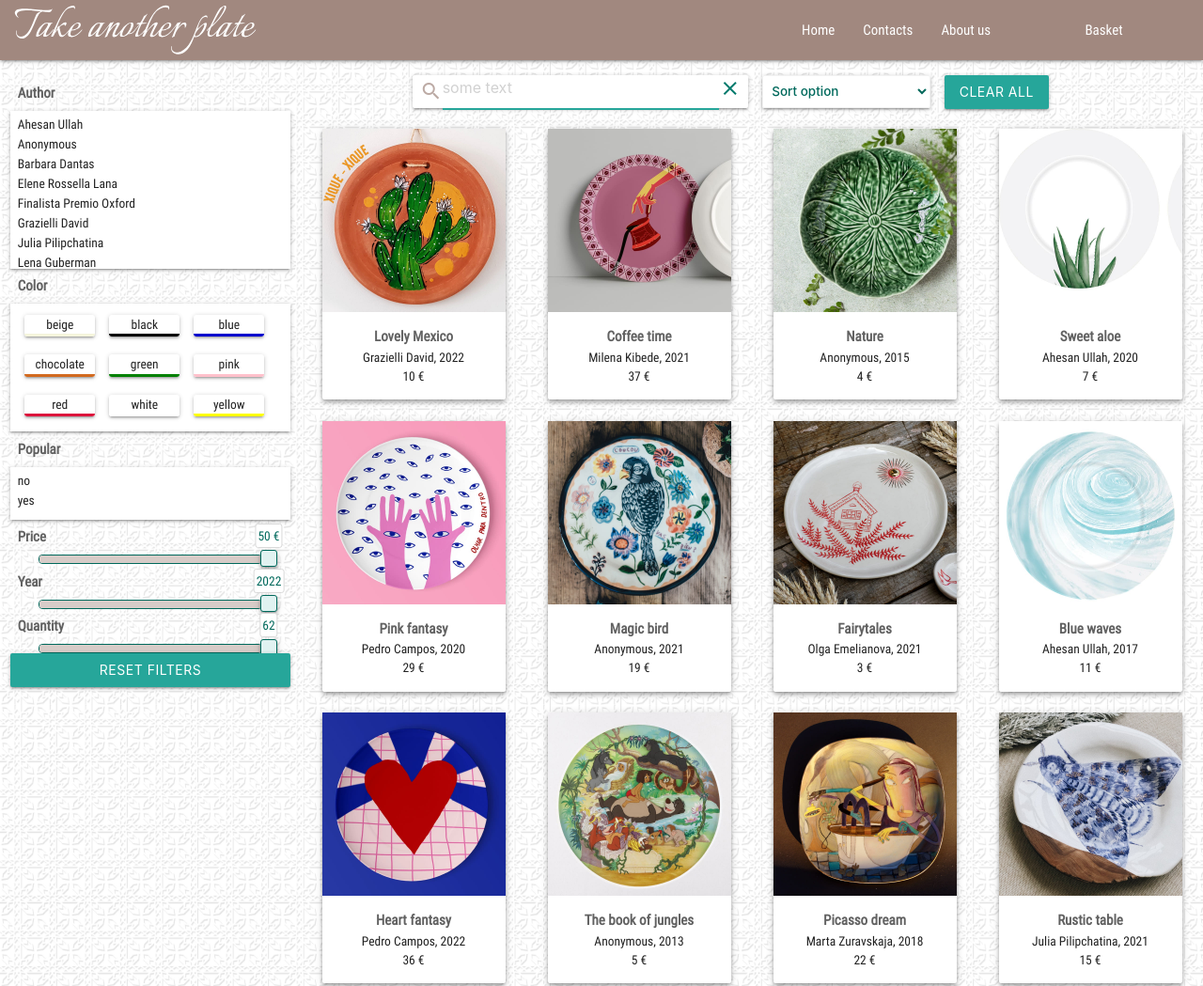
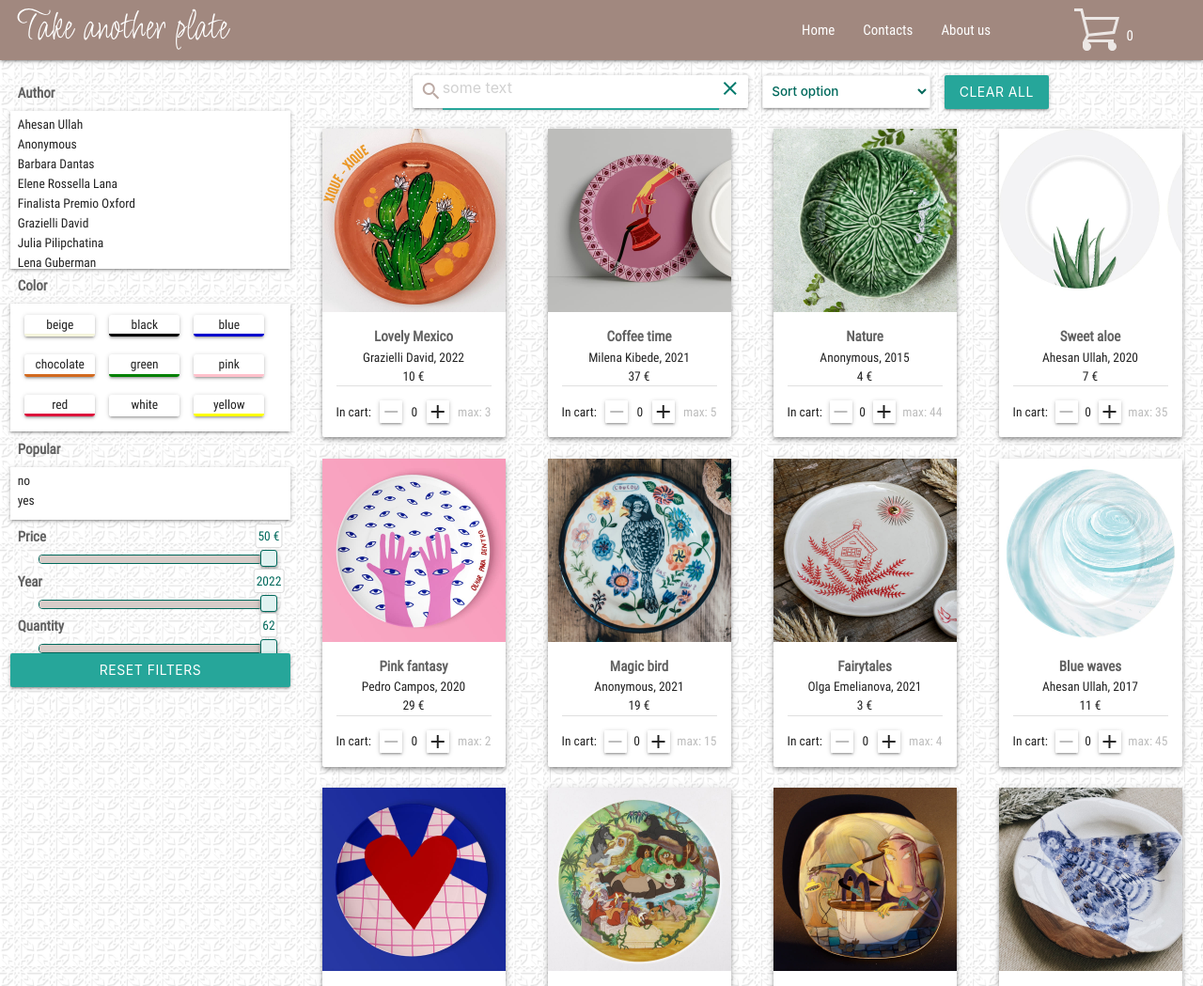
Before and after one commit to Svt1108/online-store-public, a website built with webpack: page online-store/src/index.html in a window 1280 px wide. Shown: the top 1049 px of the page at 94% size. Built offline with nearby package versions, Linux system fonts and the light colour scheme.

Commit message:
feat: add cart of goods

```diff
--- a/online-store/src/components/app.ts
+++ b/online-store/src/components/app.ts
@@ -50,6 +50,10 @@ class App {
       localStorage.setItem("search_saved", "");
     if (!localStorage.getItem("sort_saved"))
       localStorage.setItem("sort_saved", "default");
+    if (!localStorage.getItem("sum")) localStorage.setItem("sum", "0");
+
+    const basketSum = document.getElementById("basket-sum") as HTMLElement;
+    basketSum.innerHTML = localStorage.getItem("sum") || "0";
 
     const author = document.getElementById("author") as HTMLElement;
     author.addEventListener("click", (event: Event) => {
@@ -126,6 +130,7 @@ class App {
       this.clearFilters();
       const sort = document.getElementById("sort") as HTMLInputElement;
       sort.value = "default";
+      basketSum.innerHTML = "0";
     });
 
     const reset = document.getElementById("reset") as HTMLElement;
--- a/online-store/src/components/cards.ts
+++ b/online-store/src/components/cards.ts
@@ -12,6 +12,7 @@ class CardList {
 
   public drawCards(data: Array<Data>): void {
     const content = document.querySelector(".content") as HTMLElement;
+    const basketSum = document.getElementById("basket-sum") as HTMLElement;
     this.drawData = data;
     content.innerHTML = "";
     if (this.drawData.length === 0) {
@@ -22,9 +23,6 @@ class CardList {
       const card = document.createElement("div");
       card.classList.add("card", "plate-card", "z-depth-2");
       content.appendChild(card);
-      card.addEventListener("click", () =>
-        this.modalWindow.createModal(this.drawData[i])
-      );
 
       const cardImage = document.createElement("div");
       cardImage.classList.add(
@@ -36,6 +34,15 @@ class CardList {
       );
       cardImage.style.backgroundImage = `url(../assets/images/${this.drawData[i].img})`;
       card.appendChild(cardImage);
+
+      cardImage.addEventListener("click", () =>
+        this.modalWindow.createModal(this.drawData[i])
+      );
+
+      const glass = document.createElement("div");
+      glass.innerHTML = "zoom_out_map";
+      glass.classList.add("glass", "material-icons");
+      cardImage.appendChild(glass);
 
       const cardContent = document.createElement("div");
       cardContent.classList.add("card-content");
@@ -56,6 +63,89 @@ class CardList {
       plateInfo.classList.add("grey-text", "text-darken-4", "plate-card__text");
       cardContent.appendChild(plateInfo);
 
+      const divider = document.createElement("div");
+      divider.classList.add("divider");
+      cardContent.appendChild(divider);
+
+      const buyWrap = document.createElement("div");
+      buyWrap.classList.add("buy-wrap", "grey-text", "text-darken-4");
+      cardContent.appendChild(buyWrap);
+
+      const inCart = document.createElement("span");
+      inCart.innerHTML = "In cart:";
+      inCart.classList.add("buy-wrap__in-cart");
+      buyWrap.appendChild(inCart);
+
+      const minus = document.createElement("div");
+      minus.innerHTML = "remove";
+      minus.classList.add("buy-wrap__minus", "z-depth-1", "material-icons");
+      buyWrap.appendChild(minus);
+
+      const quantityToCart = document.createElement("div");
+      quantityToCart.innerHTML =
+        localStorage.getItem(`${this.drawData[i].id}`) || "0";
+      quantityToCart.classList.add("buy-wrap__quantity-to-cart");
+      buyWrap.appendChild(quantityToCart);
+
+      const plus = document.createElement("div");
+      plus.innerHTML = "add";
+      plus.classList.add("buy-wrap__plus", "z-depth-1", "material-icons");
+      buyWrap.appendChild(plus);
+
+      minus.addEventListener("click", () => {
+        quantityToCart.innerHTML = (
+          Number(quantityToCart.innerHTML) - 1
+        ).toString();
+        localStorage.setItem(
+          `${this.drawData[i].id}`,
+          quantityToCart.innerHTML
+        );
+        localStorage.setItem(
+          "sum",
+          (Number(localStorage.getItem("sum")) - 1).toString()
+        );
+        basketSum.innerHTML = localStorage.getItem("sum") || "0";
+        plus.classList.remove("disabled");
+        if (quantityToCart.innerHTML === `0`) {
+          quantityToCart.classList.remove("no-empty");
+          inCart.classList.remove("no-empty");
+          minus.classList.add("disabled");
+        }
+      });
+
+      plus.addEventListener("click", () => {
+        quantityToCart.innerHTML = (
+          Number(quantityToCart.innerHTML) + 1
+        ).toString();
+        localStorage.setItem(
+          `${this.drawData[i].id}`,
+          quantityToCart.innerHTML
+        );
+        localStorage.setItem(
+          "sum",
+          (Number(localStorage.getItem("sum")) + 1).toString()
+        );
+        basketSum.innerHTML = localStorage.getItem("sum") || "0";
+        minus.classList.remove("disabled");
+        quantityToCart.classList.add("no-empty");
+        inCart.classList.add("no-empty");
+        if (quantityToCart.innerHTML === `${this.drawData[i].quantity}`)
+          plus.classList.add("disabled");
+      });
+
+      const maximum = document.createElement("span");
+      maximum.innerHTML = `max: ${this.drawData[i].quantity}`;
+      maximum.classList.add("buy-wrap__maximum", "grey-text", "text-lighten-1");
+      buyWrap.appendChild(maximum);
+
+      if (quantityToCart.innerHTML === "0") minus.classList.add("disabled");
+      else {
+        quantityToCart.classList.add("no-empty");
+        inCart.classList.add("no-empty");
+      }
+      if (quantityToCart.innerHTML === `${this.drawData[i].quantity}`)
+        plus.classList.add("disabled");
+
       setTimeout(() => (card.style.opacity = `1`), 100);
     }
   }
--- a/online-store/src/components/modal.ts
+++ b/online-store/src/components/modal.ts
@@ -6,7 +6,7 @@ class ModalWindow {
     modal.classList.add("modal-wrap");
     document.body.append(modal);
     document.body.style.overflow = "hidden";
-    modal.onclick = (event) => {
+    modal.onclick = (event: Event) => {
       if (event.target === modal) {
         modal.remove();
         document.body.style.overflow = "";
--- a/online-store/src/css/cards.scss
+++ b/online-store/src/css/cards.scss
@@ -10,9 +10,12 @@
     flex-direction: column;
     transition: opacity 2s;
     opacity: 0.5;
-    &:hover {
-        box-shadow: 0 16px 24px 2px rgba(0, 0, 0, 0.14), 0 6px 30px 5px rgba(0, 0, 0, 0.12), 0 8px 10px -7px rgba(0, 0, 0, 0.2);
-    }
+}
+
+.glass {
+    opacity: 0;
+    transition: opacity 0.5s;
+    color: #80cbc4;
 }
 
 .plate-card__image {
@@ -20,6 +23,12 @@
     width: 13rem;
     background-size: contain;
     z-index: 5;
+    &:hover {
+        box-shadow: 0 16px 24px 2px rgba(0, 0, 0, 0.14), 0 6px 30px 5px rgba(0, 0, 0, 0.12), 0 8px 10px -7px rgba(0, 0, 0, 0.2);
+    }
+    &:hover .glass {
+        opacity: 1;
+    }
 }
 
 .plate-card__title {
@@ -38,3 +47,34 @@
 .card .card-content {
     padding: 1rem;
 }
+
+.buy-wrap {
+    font-size: 0.9rem;
+    word-wrap: break-word;
+    width: 11rem;
+    display: flex;
+    justify-content: space-between;
+    align-items: center;
+    padding-top: 1rem;
+    .buy-wrap__minus,
+    .buy-wrap__plus {
+        background-color: white;
+        cursor: pointer;
+        border-radius: 1px;
+        transition: 0.1s;
+        &:hover {
+            transform: scale(1.1);
+        }
+    }
+}
+
+.disabled {
+    color: #bdbdbd;
+    cursor: auto;
+    pointer-events: none;
+}
+
+.no-empty {
+    color: #00695c;
+    font-weight: bold;
+}
--- a/online-store/src/css/header.scss
+++ b/online-store/src/css/header.scss
@@ -13,9 +13,9 @@
         grid-column: 1/7;
         display: flex;
         width: 100%;
-        height: 90%;
+        height: 6vh;
         padding: 0 1rem;
-        background-image: url(../assets/svg/logo.svg);
+        background-image: url(../assets/svg/logo2.svg);
         background-size: contain;
         background-repeat: no-repeat;
     }
@@ -27,7 +27,29 @@
     .basket {
         grid-row: 1/2;
         grid-column: 11/13;
-        justify-self: center;
+        display: flex;
+        flex-direction: row;
+        flex-wrap: nowrap;
+        justify-content: center;
+        width: 100%;
+        .basket__image {
+            width: 6vh;
+            height: 6vh;
+            opacity: 0.8;
+            background-image: url(../assets/svg/shopping_cart.svg);
+            background-size: contain;
+            background-repeat: no-repeat;
+            background-position: center;
+            margin: 0 0.5rem 0.3rem 0;
+            cursor: pointer;
+            transition: 0.5s;
+            &:hover {
+                transform: rotate(10deg);
+            }
+        }
+        .basket__sum {
+            height: 6vh;
+        }
     }
 }
 
--- a/online-store/src/css/modal.scss
+++ b/online-store/src/css/modal.scss
@@ -16,7 +16,7 @@
     flex-direction: row;
     z-index: 1001;
     background: #fff;
-    transition: all 2s;
+    transition: all 1s;
     transform: scale(0.6);
     box-shadow: 0px 2px 35px 14px rgba(13, 13, 13, 0.04);
     border-radius: 10px;
--- a/online-store/src/index.html
+++ b/online-store/src/index.html
@@ -19,7 +19,10 @@
                 <li><a href="badges.html">Contacts</a></li>
                 <li><a href="collapsible.html">About us</a></li>
             </ul>
-            <div class="basket">Basket</div>
+            <div class="basket">
+                <div class="basket__image"></div>
+                <div class="basket__sum" id="basket-sum"></div>
+            </div>
         </div>
     </nav>
 
@@ -46,7 +49,7 @@
             <div class="search-and-sort">
                 <div class="input-field card search">
                     <i class="brown-text text-lighten-3 material-icons">search</i>
-                    <input type="text" placeholder="some text" class="brown-text text-darken-3 search__input" id="search" autofocus autocomplete="off" />
+                    <input type="text" placeholder="some text" class="teal-text text-darken-3 search__input" id="search" autofocus autocomplete="off" />
                     <div class="search__close" id="close">
                         <i class="teal-text text-darken-2 material-icons">close</i>
                     </div>
```
Also changed, not shown: online-store/src/assets/svg/logo1.svg (added), online-store/src/assets/svg/logo2.svg (added), online-store/src/assets/svg/logo3.svg (added), online-store/src/assets/svg/shopping_cart.svg (added).
